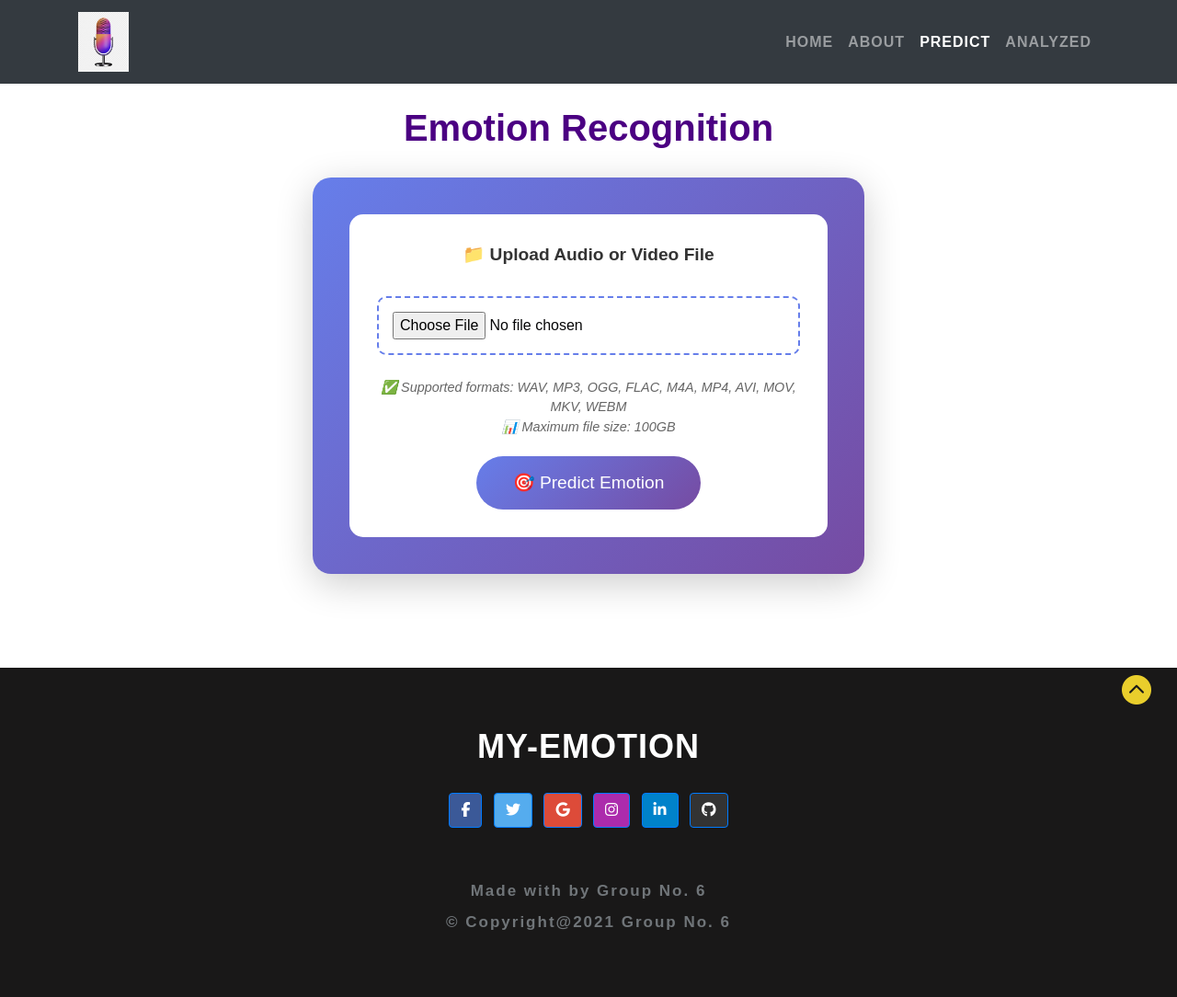
After one commit to pr540/capestone-project-1, a Flask app: page /prediction_page in a window 1280 px wide. The commit adds this page. Shown: the whole page at 92% size. Run offline with Flask 3, Linux system fonts and the light colour scheme; some libraries are stand-ins or nearby versions; some web fonts are replaced.

Commit message:
add all files

```diff
--- a/app.py
+++ b/app.py
@@ -14,7 +14,8 @@ app = Flask(__name__, static_folder=os.path.join(BASE_DIR, 'static'), static_url
 app.config.update(
     MAX_CONTENT_LENGTH=100 * 1024 * 1024 * 1024,
     SQLALCHEMY_DATABASE_URI='sqlite:///emotions.db',
-    SQLALCHEMY_TRACK_MODIFICATIONS=False
+    SQLALCHEMY_TRACK_MODIFICATIONS=False,
+    TEMPLATES_AUTO_RELOAD=True
 )
 db.init_app(app)
 with app.app_context(): db.create_all()
@@ -31,6 +32,8 @@ def home(): return render_template('index.html', title="Home")
 @app.route('/about')
 def about(): return render_template('about.html', title="About")
 
+@app.route('/prediction_page')
+def prediction_page(): return render_template('prediction.html', title="Predict")
 @app.route('/analyze')
 def analyze():
     preds = PredictionResult.query.order_by(PredictionResult.timestamp.desc()).all()
--- a/templates/about.html
+++ b/templates/about.html
@@ -88,7 +88,7 @@
         </div>
 
         <div class="text-center mt-5">
-            <a href="{{ url_for('home') }}#prediction-form" class="btn btn-lg" style="background: linear-gradient(135deg, #667eea 0%, #764ba2 100%);
+            <a href="{{ url_for('prediction_page') }}" class="btn btn-lg" style="background: linear-gradient(135deg, #667eea 0%, #764ba2 100%);
                       color: white;
                       border: none;
                       padding: 15px 40px;
--- a/templates/layout.html
+++ b/templates/layout.html
@@ -10,6 +10,7 @@
 	<style>
 		html {
 			font-size: 1rem;
+			scroll-behavior: smooth;
 		}
 
 		@media (min-width: 576px) {
@@ -146,19 +147,27 @@
 			</button>
 			<div class="collapse navbar-collapse" id="navbarResponsive">
 				<ul class="navbar-nav ml-auto">
-					<li class="nav-item active">
+					<li class="nav-item {% if request.endpoint == 'home' %}active{% endif %}">
 						<a class="nav-link" href="{{ url_for('home') }}">HOME
-							<span class="sr-only">(current)</span>
+							{% if request.endpoint == 'home' %}<span class="sr-only">(current)</span>{% endif %}
 						</a>
 					</li>
-					<li class="nav-item">
-						<a class="nav-link" href="{{ url_for('about') }}">ABOUT</a>
+					<li class="nav-item {% if request.endpoint == 'about' %}active{% endif %}">
+						<a class="nav-link" href="{{ url_for('about') }}">ABOUT
+							{% if request.endpoint == 'about' %}<span class="sr-only">(current)</span>{% endif %}
+						</a>
 					</li>
-					<li class="nav-item">
-						<a class="nav-link" href="{{ url_for('home') }}#prediction-form">PREDICT</a>
+					<li
+						class="nav-item {% if request.endpoint == 'prediction_page' or request.endpoint == 'predict' %}active{% endif %}">
+						<a class="nav-link" href="{{ url_for('prediction_page') }}">PREDICT
+							{% if request.endpoint == 'prediction_page' or request.endpoint == 'predict' %}<span
+								class="sr-only">(current)</span>{% endif %}
+						</a>
 					</li>
-					<li class="nav-item">
-						<a class="nav-link" href="{{ url_for('analyze') }}">ANALYZED</a>
+					<li class="nav-item {% if request.endpoint == 'analyze' %}active{% endif %}">
+						<a class="nav-link" href="{{ url_for('analyze') }}">ANALYZED
+							{% if request.endpoint == 'analyze' %}<span class="sr-only">(current)</span>{% endif %}
+						</a>
 					</li>
 
 					<li class="nav-item">
@@ -239,6 +248,7 @@
 		crossorigin="anonymous"></script>
 	<script src="https://kit.fontawesome.com/c67f44dd52.js" crossorigin="anonymous"></script>
 
+
 </body>
 
 </html>
--- /dev/null
+++ b/templates/prediction.html
@@ -0,0 +1,144 @@
+{% extends 'layout.html' %}
+
+{% block body %}
+<center>
+    <br>
+    <h1>Emotion Recognition</h1>
+    <style>
+        h1 {
+            font-weight: bold;
+            color: #4B0082;
+        }
+
+        .upload-container {
+            max-width: 600px;
+            margin: 30px auto;
+            padding: 40px;
+            background: linear-gradient(135deg, #667eea 0%, #764ba2 100%);
+            border-radius: 20px;
+            box-shadow: 0 10px 40px rgba(0, 0, 0, 0.2);
+        }
+
+        .upload-form {
+            background: white;
+            padding: 30px;
+            border-radius: 15px;
+        }
+
+        .form-label {
+            font-size: 1.2rem;
+            font-weight: bold;
+            color: #333;
+            margin-bottom: 15px;
+            display: block;
+        }
+
+        .file-input {
+            width: 100%;
+            padding: 15px;
+            border: 2px dashed #667eea;
+            border-radius: 10px;
+            margin: 15px 0;
+            cursor: pointer;
+            transition: all 0.3s ease;
+        }
+
+        .file-input:hover {
+            border-color: #764ba2;
+            background: #f8f9ff;
+        }
+
+        .submit-btn {
+            background: linear-gradient(135deg, #667eea 0%, #764ba2 100%);
+            border: none;
+            color: white;
+            padding: 15px 40px;
+            font-size: 1.2rem;
+            border-radius: 50px;
+            cursor: pointer;
+            transition: all 0.3s ease;
+            margin-top: 20px;
+        }
+
+        .submit-btn:hover {
+            transform: translateY(-3px);
+            box-shadow: 0 10px 25px rgba(102, 126, 234, 0.4);
+        }
+
+        .file-info {
+            font-size: 0.9rem;
+            color: #666;
+            margin-top: 10px;
+            font-style: italic;
+        }
+
+        .file-size-display {
+            margin-top: 10px;
+            padding: 10px;
+            background: #f0f0f0;
+            border-radius: 5px;
+            font-size: 0.9rem;
+            display: none;
+        }
+    </style>
+    <div class="upload-container">
+        <form id="prediction-form" action="/predict" method="POST" enctype="multipart/form-data" class="upload-form">
+            <label for="audio_file" class="form-label">📁 Upload Audio or Video File</label>
+            <input type="file" id="audio_file" name="audio_file" accept="audio/*,video/*" required class="file-input">
+            <div class="file-info">
+                ✅ Supported formats: WAV, MP3, OGG, FLAC, M4A, MP4, AVI, MOV, MKV, WEBM<br>
+                📊 Maximum file size: 100GB
+            </div>
+            <div id="file-size-display" class="file-size-display"></div>
+            <input type="submit" value="🎯 Predict Emotion" class="submit-btn">
+        </form>
+    </div>
+
+    <script>
+        // Display file size when selected
+        document.getElementById('audio_file').addEventListener('change', function (e) {
+            const file = e.target.files[0];
+            const display = document.getElementById('file-size-display');
+
+            if (file) {
+                const sizeMB = (file.size / (1024 * 1024)).toFixed(2);
+                const maxSizeMB = 100 * 1024; // 100GB
+
+                display.style.display = 'block';
+
+                if (sizeMB > maxSizeMB) {
+                    display.style.color = 'red';
+                    display.innerHTML = `⚠️ File size: ${sizeMB}MB - Too large! Maximum is ${maxSizeMB / 1024}GB`;
+                } else {
+                    display.style.color = 'green';
+                    display.innerHTML = `✅ File size: ${sizeMB}MB - Ready to upload`;
+                }
+            } else {
+                display.style.display = 'none';
+            }
+        });
+
+        // Validate before submit and show loading state
+        document.getElementById('prediction-form').addEventListener('submit', function (e) {
+            const file = document.getElementById('audio_file').files[0];
+            if (file) {
+                const sizeMB = file.size / (1024 * 1024);
+                if (sizeMB > 100 * 1024) { // 100GB
+                    e.preventDefault();
+                    alert('File is too large! Maximum size is 100GB. Your file is ' + sizeMB.toFixed(2) + 'MB');
+                    return false;
+                }
+            }
+
+            // Show loading state
+            const btn = document.querySelector('.submit-btn');
+            btn.value = '⏳ Processing... Please wait';
+            btn.style.opacity = '0.7';
+            btn.style.cursor = 'wait';
+            // We don't disable immediately to ensure form submission happens,
+            // but we change the text to deter re-clicks.
+        });
+    </script>
+    <br><br><br>
+</center>
+{% endblock %}
```
Also changed, not shown: templates/history.html (+50 -13 lines), templates/index.html (+3 -142 lines), instance/emotions.db.
